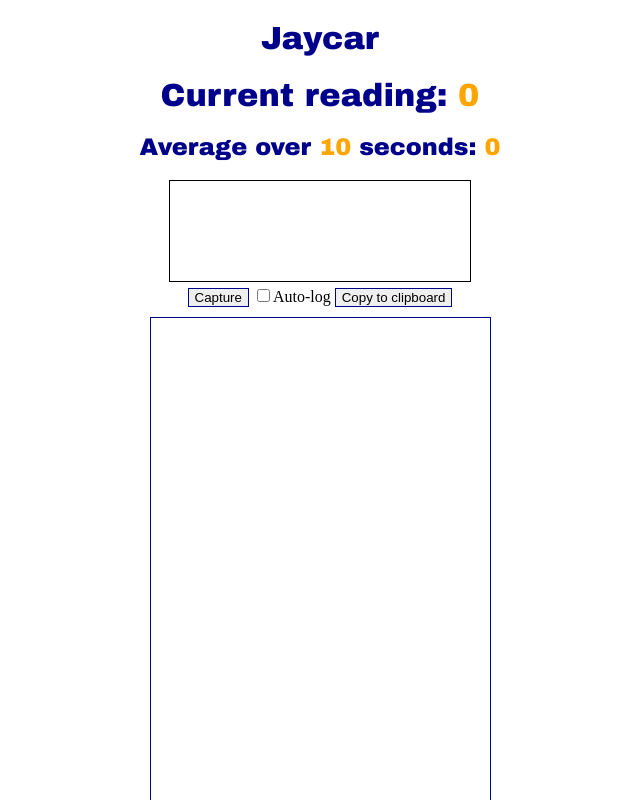
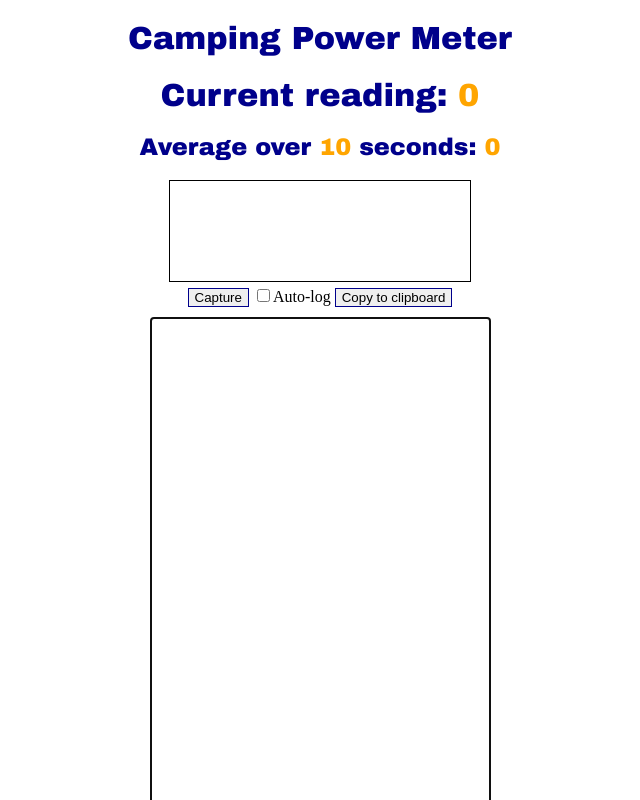
Before and after one commit to Jaycar-Electronics/Camping-Power-Meter, a plain HTML site: page powermeter/data/index.html in a window 1280 px wide. Both pictures are taken after a click on the button "Copy to clipboard". Shown: the top 800 px of the page, without its empty margins (320-960 px from the left). Drawn offline with Linux system fonts and the light colour scheme; no server answers.

Commit message:
more code changes

```diff
--- a/powermeter/data/fetch.js
+++ b/powermeter/data/fetch.js
@@ -87,4 +87,10 @@
 			clearInterval(checkbox_interval);
 		}
 	}
+
+	var copier = document.getElementById('copier');
+	copier.onclick = function(){
+		log.select();
+		document.execCommand('copy');
+	}
 }
--- a/powermeter/data/index.html
+++ b/powermeter/data/index.html
@@ -1,13 +1,13 @@
 <!DOCTYPE HTML>
 <html>
 	<head>
-		<title>Camping Current Meter</title>
+		<title>Camping Power Meter</title>
 		<meta name="viewport" content="width=device-width, initial-scale=1.0, maximum-scale=1.0, user-scalable=0">
 		<link rel='stylesheet' href='style.css'>
 	</head>
 	<body>
 		<center>
-			<h1>Jaycar</h1>
+			<h1>Camping Power Meter</h1>
 			<h1>Current reading: <span id='reading'>0</span></h1>
 			<h2>Average over <span id='sec'></span> seconds: <span id='average'>0</span></h2>
 
--- a/powermeter/data/style.css
+++ b/powermeter/data/style.css
@@ -9,6 +9,5 @@
 	color: orange;
 }
 .form > button,textarea{
-
 	border: 1px solid darkblue;
 }
```
Also changed, not shown: images/spiffs.png (added), 1 other file.
